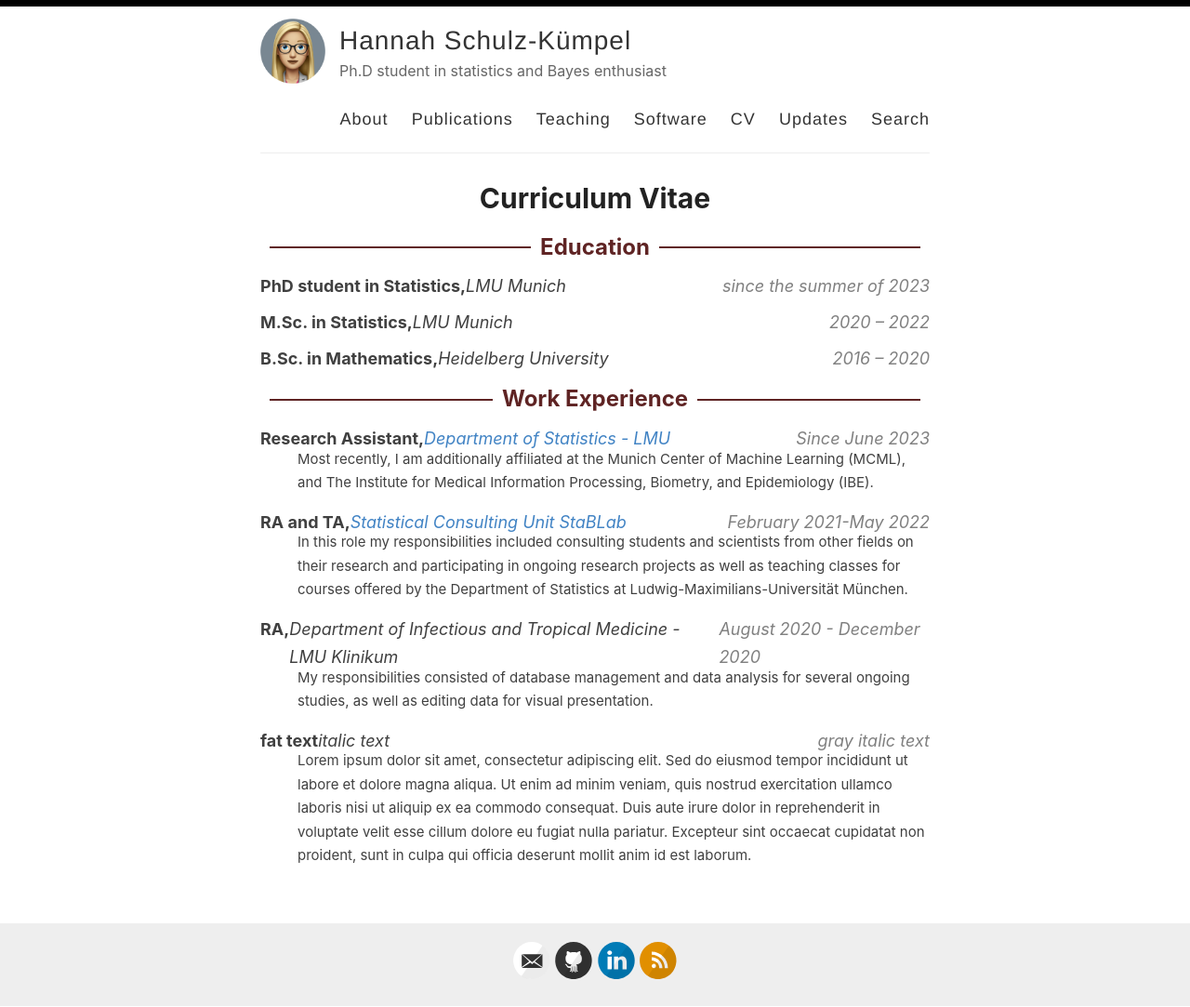
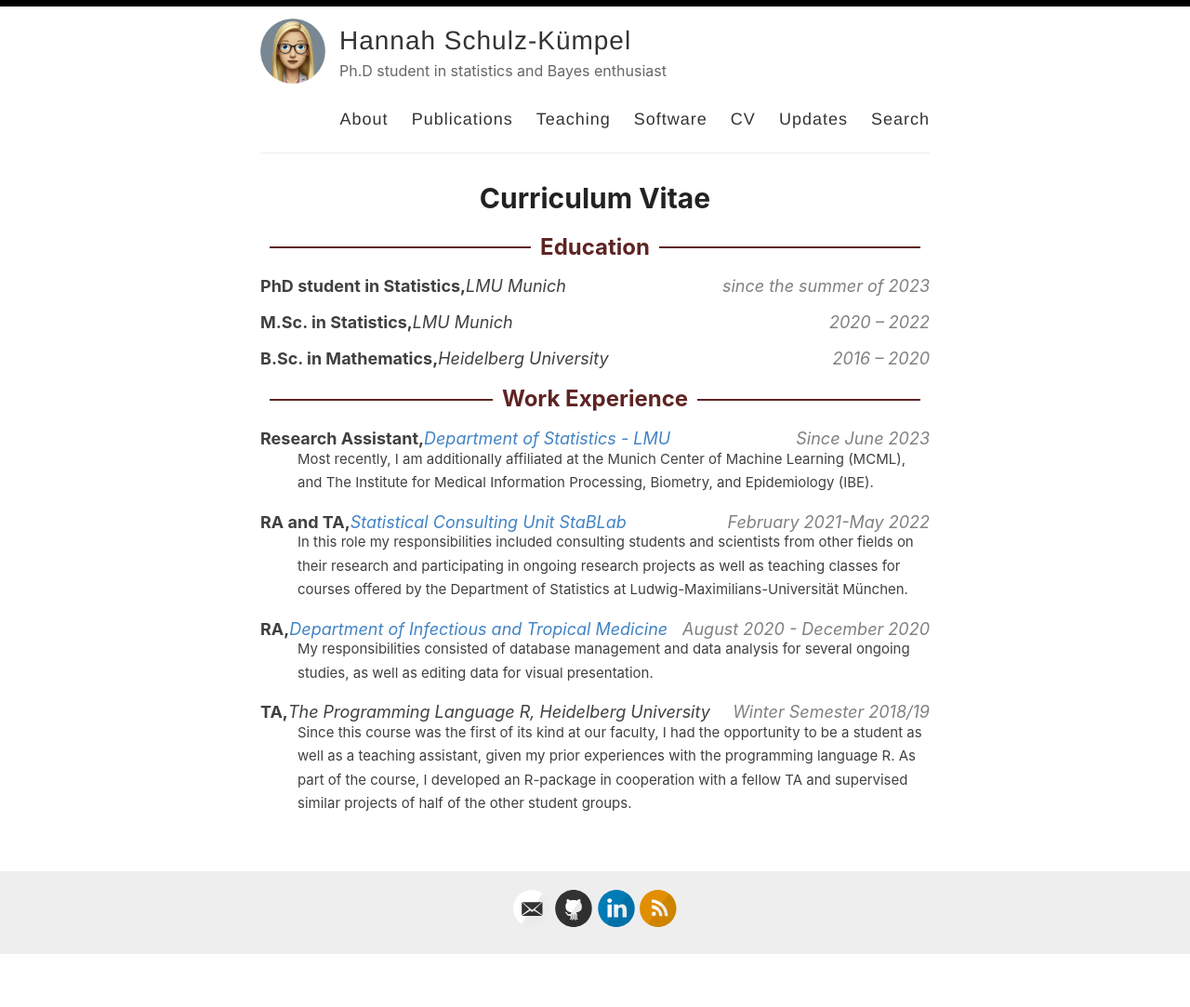
Before and after one commit to 11annah/11annah.github.io, a Jekyll site: the page built from _pages/cv.md, in a window 1280 px wide. Shown: the whole page at 93% size. Built offline with Jekyll 4.4.1, drawn with Linux system fonts in a browser that asks for light colours; after the commit the page ends 1026 px from its top, so only the background shows below that.

Commit message:
Update cv.md

```diff
--- a/_pages/cv.md
+++ b/_pages/cv.md
@@ -121,14 +121,14 @@ permalink: /cv/
 
 <div class="entry custom-container">
     <span class="fat-text">RA, </span>
-    <span class="italic-text">Department of Infectious and Tropical Medicine - LMU Klinikum</span>
+    <span class="italic-text"><a href="https://www.lmu-klinikum.de/tropeninstitut">Department of Infectious and Tropical Medicine</a></span>
     <span class="gray-italic-text">August 2020 - December 2020</span>
 </div>
 <p class="entry indented-paragraph">My responsibilities consisted of database management and data analysis for several ongoing studies, as well as editing data for visual presentation.</p>
 
 <div class="entry custom-container">
-    <span class="fat-text"> fat text</span>
-    <span class="italic-text">italic text</span>
-    <span class="gray-italic-text">gray italic text</span>
+    <span class="fat-text">TA,</span>
+    <span class="italic-text">The Programming Language R, Heidelberg University</span>
+    <span class="gray-italic-text">Winter Semester 2018/19</span>
 </div>
-<p class="entry indented-paragraph">Lorem ipsum dolor sit amet, consectetur adipiscing elit. Sed do eiusmod tempor incididunt ut labore et dolore magna aliqua. Ut enim ad minim veniam, quis nostrud exercitation ullamco laboris nisi ut aliquip ex ea commodo consequat. Duis aute irure dolor in reprehenderit in voluptate velit esse cillum dolore eu fugiat nulla pariatur. Excepteur sint occaecat cupidatat non proident, sunt in culpa qui officia deserunt mollit anim id est laborum.</p>
+<p class="entry indented-paragraph">Since this course was the first of its kind at our faculty, I had the opportunity to be a student as well as a teaching assistant, given my prior experiences with the programming language R. As part of the course, I developed an R-package in cooperation with a fellow TA and supervised similar projects of half of the other student groups.</p>
```
